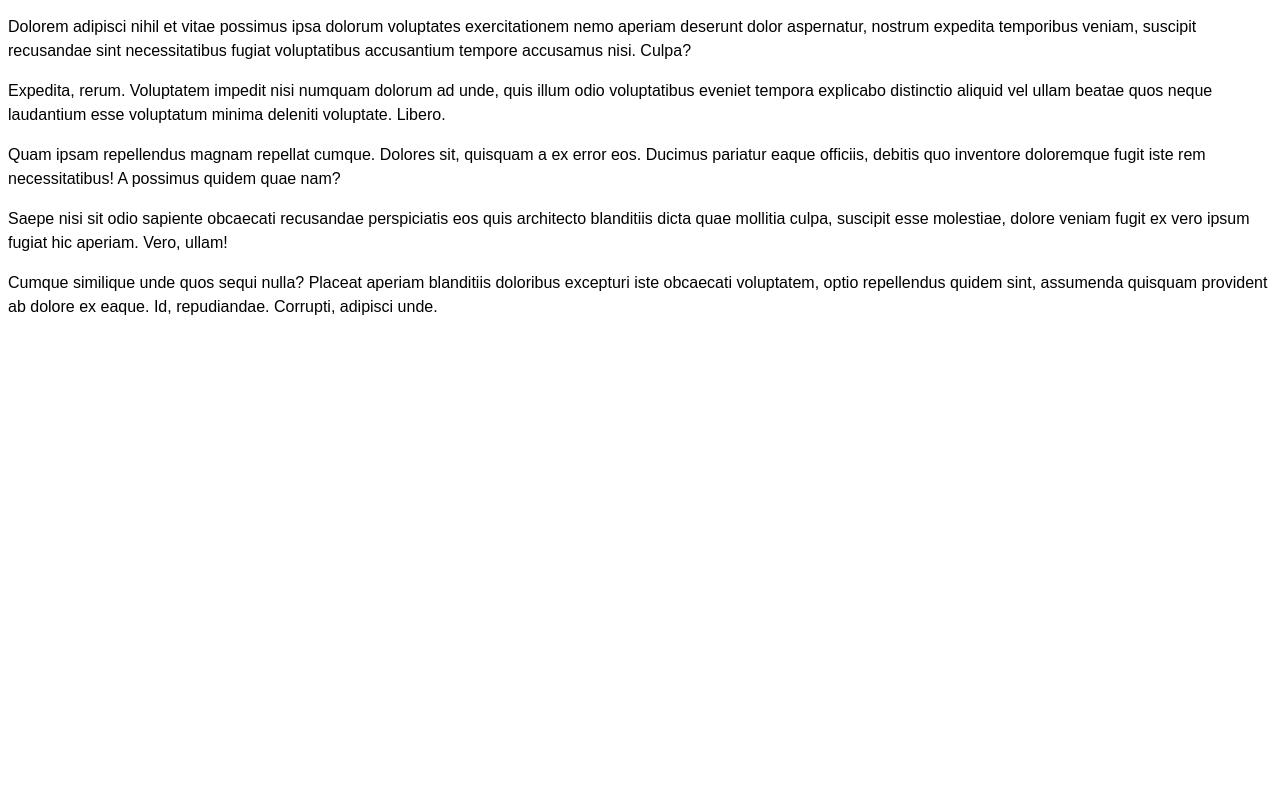
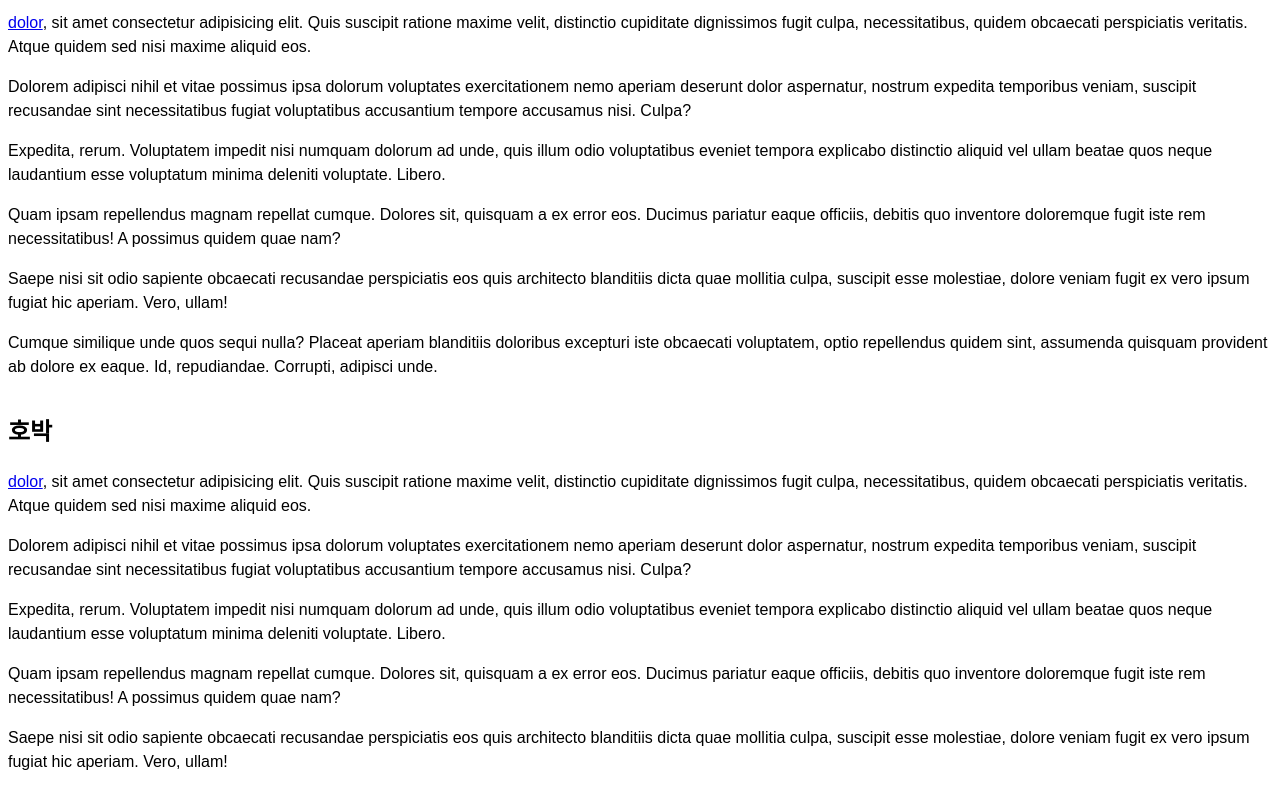
Before and after one commit to to06109/learn-react, a React (Vite) app in the folder stateless-component/: page / in a window 1280 px wide. Shown: the part 360-1153 px from the top of the page. Before the commit the page ends 800 px from the top, so only its background shows below. Built offline with nearby package versions, Linux system fonts and the light colour scheme; a web font is replaced by a local one.

Commit message:
refactor. SkipToContent, A11yHidden 컴포넌트 코드 정리

```diff
--- a/stateless-component/src/App.jsx
+++ b/stateless-component/src/App.jsx
@@ -1,7 +1,6 @@
 import React, { useState } from 'react'
 import classes from './App.module.css'
 import { Button, A11yHidden, Nav, SkipToContent } from './components'
-
 function App() {
   const [navList] = useState([
     { id: 'item-1', text: '과자', to: '#snack' },
@@ -10,22 +9,102 @@ function App() {
     { id: 'item-4', text: '수박', to: '#watermelon' },
     { id: 'item-5', text: '치킨', to: '#chicken' },
   ])
-
   return (
     <div className={classes.container}>
       <SkipToContent to="#snack">과자</SkipToContent>
-
       <Nav as="h3" headline="상품 목록" list={navList} />
-
       <h2 className={classes.headline}>Button 컴포넌트(stateless)</h2>
       <div role="group" className={classes.buttonGroup}>
         <Button>회원가입</Button>
         <Button secondary>로그인</Button>
       </div>
-      <section id="snack" tabIndex={0}>
+      <section id="snack">
+        <h2>과자</h2>
+        <p>
+          <A11yHidden as="a" href="#invisible" focusable>
+            Lorem ipsum
+          </A11yHidden>
+          <a href="#dolor">dolor</a>, sit amet consectetur adipisicing elit.
+          Quis suscipit ratione maxime velit, distinctio cupiditate dignissimos
+          fugit culpa, necessitatibus, quidem obcaecati perspiciatis veritatis.
+          Atque quidem sed nisi maxime aliquid eos.
+        </p>
+        <p>
+          Dolorem adipisci nihil et vitae possimus ipsa dolorum voluptates
+          exercitationem nemo aperiam deserunt dolor aspernatur, nostrum
+          expedita temporibus veniam, suscipit recusandae sint necessitatibus
+          fugiat voluptatibus accusantium tempore accusamus nisi. Culpa?
+        </p>
+        <p>
+          Expedita, rerum. Voluptatem impedit nisi numquam dolorum ad unde, quis
+          illum odio voluptatibus eveniet tempora explicabo distinctio aliquid
+          vel ullam beatae quos neque laudantium esse voluptatum minima deleniti
+          voluptate. Libero.
+        </p>
+        <p>
+          Quam ipsam repellendus magnam repellat cumque. Dolores sit, quisquam a
+          ex error eos. Ducimus pariatur eaque officiis, debitis quo inventore
+          doloremque fugit iste rem necessitatibus! A possimus quidem quae nam?
+        </p>
+        <p>
+          Saepe nisi sit odio sapiente obcaecati recusandae perspiciatis eos
+          quis architecto blanditiis dicta quae mollitia culpa, suscipit esse
+          molestiae, dolore veniam fugit ex vero ipsum fugiat hic aperiam. Vero,
+          ullam!
+        </p>
+        <p>
+          Cumque similique unde quos sequi nulla? Placeat aperiam blanditiis
+          doloribus excepturi iste obcaecati voluptatem, optio repellendus
+          quidem sint, assumenda quisquam provident ab dolore ex eaque. Id,
+          repudiandae. Corrupti, adipisci unde.
+        </p>
+      </section>
+      <section id="pumpkin">
+        <h2>호박</h2>
+        <p>
+          <A11yHidden as="a" href="#invisible" focusable>
+            Lorem ipsum
+          </A11yHidden>
+          <a href="#dolor">dolor</a>, sit amet consectetur adipisicing elit.
+          Quis suscipit ratione maxime velit, distinctio cupiditate dignissimos
+          fugit culpa, necessitatibus, quidem obcaecati perspiciatis veritatis.
+          Atque quidem sed nisi maxime aliquid eos.
+        </p>
+        <p>
+          Dolorem adipisci nihil et vitae possimus ipsa dolorum voluptates
+          exercitationem nemo aperiam deserunt dolor aspernatur, nostrum
+          expedita temporibus veniam, suscipit recusandae sint necessitatibus
+          fugiat voluptatibus accusantium tempore accusamus nisi. Culpa?
+        </p>
+        <p>
+          Expedita, rerum. Voluptatem impedit nisi numquam dolorum ad unde, quis
+          illum odio voluptatibus eveniet tempora explicabo distinctio aliquid
+          vel ullam beatae quos neque laudantium esse voluptatum minima deleniti
+          voluptate. Libero.
+        </p>
+        <p>
+          Quam ipsam repellendus magnam repellat cumque. Dolores sit, quisquam a
+          ex error eos. Ducimus pariatur eaque officiis, debitis quo inventore
+          doloremque fugit iste rem necessitatibus! A possimus quidem quae nam?
+        </p>
+        <p>
+          Saepe nisi sit odio sapiente obcaecati recusandae perspiciatis eos
+          quis architecto blanditiis dicta quae mollitia culpa, suscipit esse
+          molestiae, dolore veniam fugit ex vero ipsum fugiat hic aperiam. Vero,
+          ullam!
+        </p>
+        <p>
+          Cumque similique unde quos sequi nulla? Placeat aperiam blanditiis
+          doloribus excepturi iste obcaecati voluptatem, optio repellendus
+          quidem sint, assumenda quisquam provident ab dolore ex eaque. Id,
+          repudiandae. Corrupti, adipisci unde.
+        </p>
+      </section>
+      <section id="icecream">
         <A11yHidden as="h2" focusable>
           맛있는 과자~
         </A11yHidden>
+        <strong>아이스크림</strong>
         <p>
           <A11yHidden as="a" href="#invisible" focusable>
             Lorem ipsum
--- a/stateless-component/src/components/SkipToContent/SkipToContent.jsx
+++ b/stateless-component/src/components/SkipToContent/SkipToContent.jsx
@@ -1,29 +1,16 @@
 import { useEffect, useRef } from 'react'
-import { A11yHidden } from '../A11yHidden/A11yHidden'
-
+import { A11yHidden } from '@/components'
 export function SkipToContent({ to, ...restProps }) {
-  // DOM요소가 없을 때는 초기값 null
-  const skipToContentRef = useRef(null) // {current: null}
+  const skipToContentRef = useRef(null) // { current: null }
 
   let targetElement = null
 
-  console.log(skipToContentRef)
-
-  // 사이드 이펙트
-  // 명령형 프로그래밍
   useEffect(() => {
-    // 복사(primitive) vs. 참조(object)
-
-    // 실제 DOM 요소(객체) 접근(참조)
     targetElement = document.querySelector(to) // null
 
     if (targetElement) {
-      // 실제 DOM 요소 조작 -> 사이드 이펙트이기 때문에 useEffect 사용
       targetElement.setAttribute('tabindex', -1)
 
-      // 이벤트 핸들링
-      // React의 방식(useRef)
-      // skipToContentRef.current
       skipToContentRef.current.addEventListener('click', (e) => {
         e.preventDefault()
         targetElement && targetElement.focus()
@@ -31,26 +18,13 @@ export function SkipToContent({ to, ...restProps }) {
     }
   }, [])
 
-  // const handleJumpToArea = (e) => {
-  //   // 사이드 이펙트
-  //   e.preventDefault();
-
-  //   if (targetElement) {
-  //     targetElement.focus();
-  //   }
-  // };
-
-  // React 요소 ({ref, key, props, type}) → ReactDOM 렌더링 → 실제 DOM
   return (
-    <>
     <A11yHidden
       ref={skipToContentRef}
       as="a"
       focusable
       href={to}
-        // onClick={handleJumpToArea}
       {...restProps}
     />
-    </>
   )
 }
```
Lines whose indentation alone changed are shown as unchanged.
